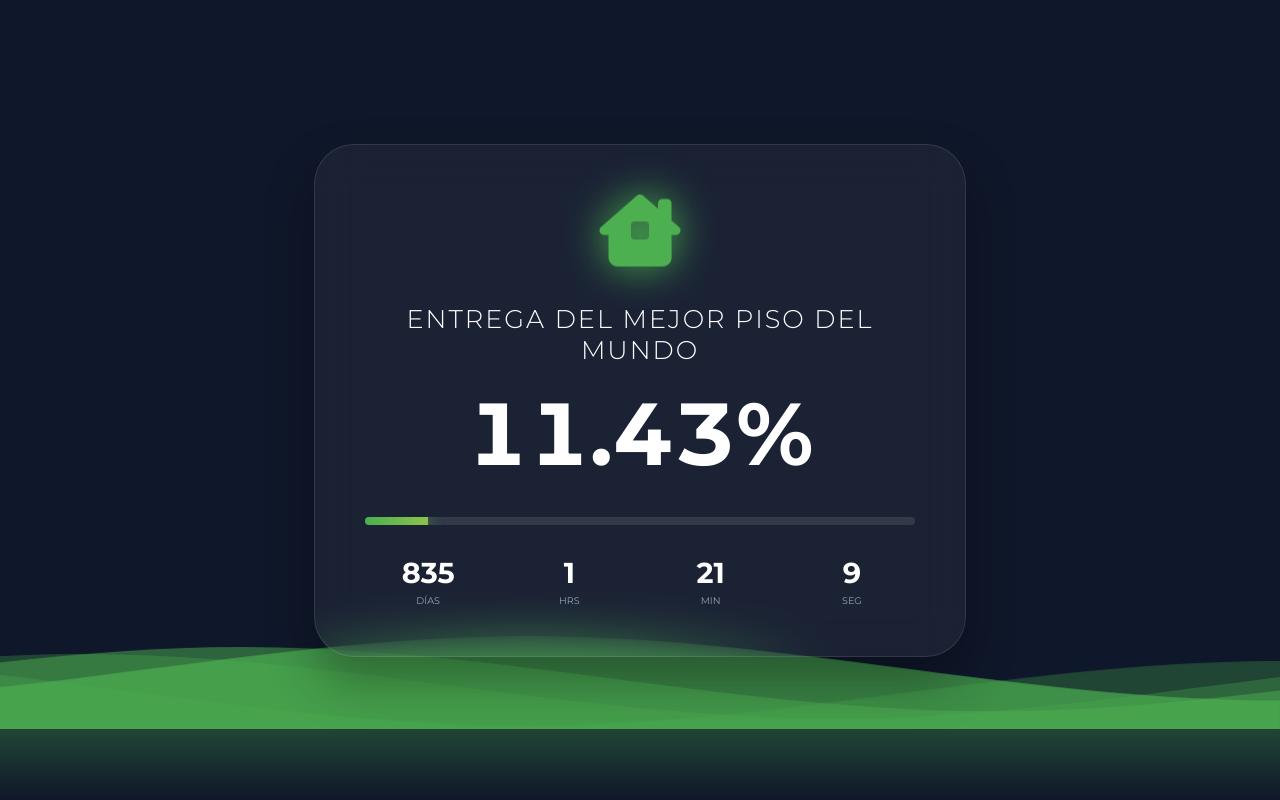
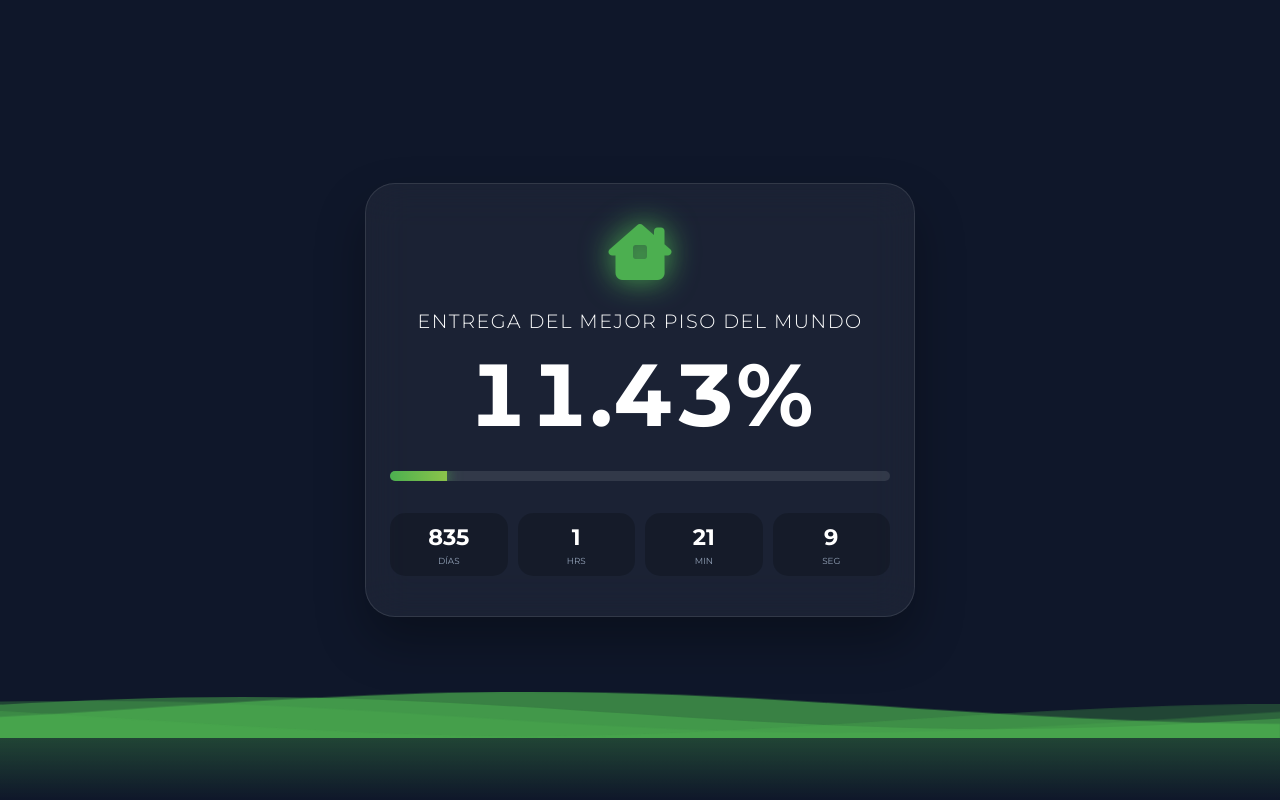
Before and after one commit to Francisco-Zafra/HomeLoadBar, a plain HTML site: page index.html in a window 1280 px wide. Drawn offline with nearby package versions, Linux system fonts and the light colour scheme.

Commit message:
Update index.html

```diff
--- a/index.html
+++ b/index.html
@@ -20,29 +20,30 @@
         }
 
         body, html {
-            margin: 0; padding: 0; height: 100%; width: 100%;
+            margin: 0; padding: 0; min-height: 100vh; width: 100%;
             font-family: 'Montserrat', sans-serif;
             background-color: var(--bg);
             color: white;
             display: flex; align-items: center; justify-content: center;
-            overflow: hidden;
+            overflow-x: hidden;
         }
 
-        /* --- EFECTO AGUA MEJORADO --- */
+        /* --- EFECTO AGUA --- */
         .water-container {
-            position: absolute;
+            position: fixed; /* Mejor fixed para móviles */
             bottom: 0; left: 0; width: 100%; height: 0%;
-            background: linear-gradient(180deg, var(--water) 0%, rgba(15, 23, 42, 0.8) 100%);
+            background: linear-gradient(180deg, var(--water) 0%, rgba(15, 23, 42, 0.9) 100%);
             z-index: 1;
+            transition: height 0.5s ease;
         }
 
         .waves {
             position: absolute;
-            top: -100px; left: 0; width: 100%; height: 100px;
+            top: -50px; left: 0; width: 100%; height: 50px;
         }
 
         .editorial {
-            display: block; width: 100%; height: 100px; margin: 0;
+            display: block; width: 100%; height: 50px; margin: 0;
         }
 
         .parallax > use {
@@ -58,36 +59,49 @@
             100% { transform: translate3d(85px,0,0); }
         }
 
-        /* --- CARD --- */
+        /* --- CARD RESPONSIVE --- */
         .card {
             position: relative; z-index: 10;
-            width: 85%; max-width: 550px;
-            padding: 50px;
+            width: 90%;
+            max-width: 550px;
+            margin: 20px auto;
+            padding: 2.5rem 1.5rem;
             background: var(--glass);
-            border-radius: 40px;
+            border-radius: 30px;
             backdrop-filter: blur(20px);
+            -webkit-backdrop-filter: blur(20px);
             border: 1px solid rgba(255,255,255,0.1);
             text-align: center;
             box-shadow: 0 25px 50px rgba(0,0,0,0.3);
+            box-sizing: border-box;
         }
 
         .icon-box {
-            font-size: 4.5rem; color: var(--primary);
-            margin-bottom: 20px;
-            filter: drop-shadow(0 0 20px var(--primary));
+            font-size: 3.5rem; color: var(--primary);
+            margin-bottom: 1rem;
+            filter: drop-shadow(0 0 15px var(--primary));
         }
 
-        h1 { font-size: 1.6rem; font-weight: 300; margin-bottom: 10px; letter-spacing: 2px; text-transform: uppercase; }
+        h1 {
+            font-size: 1.2rem;
+            font-weight: 300;
+            margin-bottom: 0.5rem;
+            letter-spacing: 1.5px;
+            text-transform: uppercase;
+            line-height: 1.4;
+        }
 
         .percentage-container {
-            font-size: 5.5rem; font-weight: 700;
-            margin: 15px 0;
+            font-size: clamp(3.5rem, 15vw, 5.5rem); /* Ajuste dinámico según pantalla */
+            font-weight: 700;
+            margin: 1rem 0;
             font-variant-numeric: tabular-nums;
+            line-height: 1;
         }
 
         .progress-rail {
             background: rgba(255,255,255,0.1);
-            height: 8px; border-radius: 10px; margin: 30px 0; overflow: hidden;
+            height: 10px; border-radius: 10px; margin: 2rem 0; overflow: hidden;
         }
 
         .progress-bar {
@@ -97,12 +111,31 @@
         }
 
         .countdown-grid {
-            display: grid; grid-template-columns: repeat(4, 1fr); gap: 15px; margin-top: 30px;
+            display: grid;
+            grid-template-columns: repeat(4, 1fr);
+            gap: 10px;
+            margin-top: 1.5rem;
+        }
+
+        .time-box {
+            background: rgba(0, 0, 0, 0.2);
+            padding: 10px 5px;
+            border-radius: 15px;
         }
 
         .time-box span { display: block; }
-        .t-num { font-size: 1.8rem; font-weight: 700; }
-        .t-lab { font-size: 0.6rem; color: #94a3b8; text-transform: uppercase; margin-top: 5px; }
+        .t-num { font-size: 1.4rem; font-weight: 700; }
+        .t-lab { font-size: 0.55rem; color: #94a3b8; text-transform: uppercase; margin-top: 4px; }
+
+        /* --- AJUSTES ESPECÍFICOS PARA MÓVILES --- */
+        @media (max-width: 480px) {
+            .card { padding: 2rem 1rem; }
+            .icon-box { font-size: 2.8rem; }
+            h1 { font-size: 1rem; }
+            .t-num { font-size: 1.2rem; }
+            .t-lab { font-size: 0.5rem; }
+            .countdown-grid { gap: 5px; }
+        }
 
     </style>
 </head>
@@ -135,10 +168,22 @@
         </div>
 
         <div class="countdown-grid">
-            <div class="time-box"><span class="t-num" id="d">0</span><span class="t-lab">Días</span></div>
-            <div class="time-box"><span class="t-num" id="h">0</span><span class="t-lab">Hrs</span></div>
-            <div class="time-box"><span class="t-num" id="m">0</span><span class="t-lab">Min</span></div>
-            <div class="time-box"><span class="t-num" id="s">0</span><span class="t-lab">Seg</span></div>
+            <div class="time-box">
+                <span class="t-num" id="d">0</span>
+                <span class="t-lab">Días</span>
+            </div>
+            <div class="time-box">
+                <span class="t-num" id="h">0</span>
+                <span class="t-lab">Hrs</span>
+            </div>
+            <div class="time-box">
+                <span class="t-num" id="m">0</span>
+                <span class="t-lab">Min</span>
+            </div>
+            <div class="time-box">
+                <span class="t-num" id="s">0</span>
+                <span class="t-lab">Seg</span>
+            </div>
         </div>
     </div>
 
@@ -157,19 +202,20 @@
             gsap.to("#water", { height: prog + "%", duration: 3, ease: "sine.inOut" });
 
             // Animación del número
-            let obj = { val: parseFloat(document.getElementById('pct-val').innerText) };
-            gsap.to(obj, {
+            let displayVal = { val: parseFloat(document.getElementById('pct-val').innerText) };
+            gsap.to(displayVal, {
                 val: prog,
                 duration: 2,
                 onUpdate: () => {
-                    document.getElementById('pct-val').innerText = obj.val.toFixed(2);
+                    document.getElementById('pct-val').innerText = displayVal.val.toFixed(2);
                 }
             });
 
             // Countdown
             const diff = end - now;
             if (diff <= 0) {
-                confetti({ pixelArt: true, particleCount: 150, spread: 70, origin: { y: 0.6 } });
+                document.getElementById('pct-val').innerText = "100.00";
+                confetti({ particleCount: 150, spread: 70, origin: { y: 0.6 } });
                 return;
             }
 
@@ -179,8 +225,8 @@
             document.getElementById('s').innerText = Math.floor((diff / 1000) % 60);
         }
 
-        // Icono flotante con GSAP
-        gsap.to(".icon-box", { y: -15, repeat: -1, yoyo: true, duration: 2, ease: "sine.inOut" });
+        // Icono flotante
+        gsap.to(".icon-box", { y: -10, repeat: -1, yoyo: true, duration: 2, ease: "sine.inOut" });
 
         update();
         setInterval(update, 1000);
```
